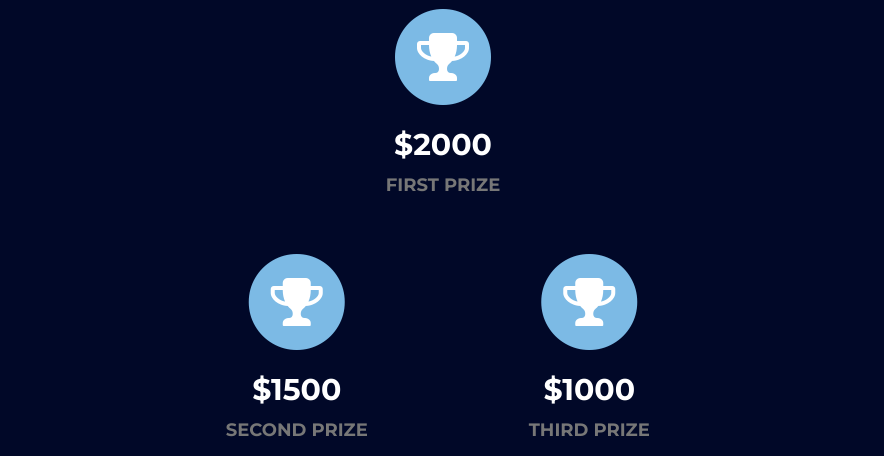
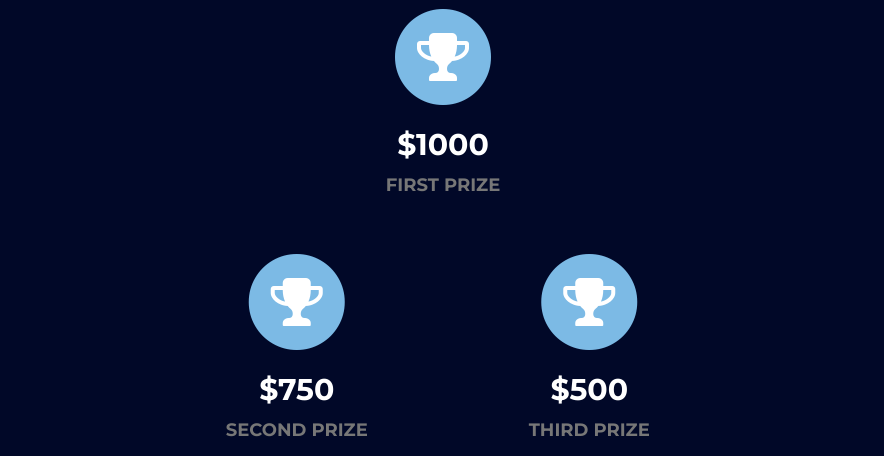
Before and after one commit to kevin-mao/HealthHacks, a plain HTML site: page index.html in a window 1280 px wide. Shown: the part 3680-4136 px from the top of the page, without its empty margins (197-1081 px from the left). Drawn offline with nearby package versions, Linux system fonts and the light colour scheme; a web font is replaced by a local one.

Commit message:
Prize changes

```diff
--- a/index.html
+++ b/index.html
@@ -280,7 +280,7 @@
                         <i class="fa fa-circle fa-stack-2x text-primary"></i>
                         <i class="fa fa-trophy fa-stack-1x fa-inverse"></i>
                     </span>
-                    <h2 class="service-heading">$2000</h2>
+                    <h2 class="service-heading">$1000</h2>
                     <h4 class="text-muted">First Prize</h4>
                 </div>
             </div>
@@ -292,7 +292,7 @@
                         <i class="fa fa-circle fa-stack-2x text-primary"></i>
                         <i class="fa fa-trophy fa-stack-1x fa-inverse"></i>
                     </span>
-                    <h2 class="service-heading">$1500</h2>
+                    <h2 class="service-heading">$750</h2>
                     <h4 class="text-muted">Second Prize</h4>
                 </div>
                 <div class="col-md-3">
@@ -300,7 +300,7 @@
                         <i class="fa fa-circle fa-stack-2x text-primary"></i>
                         <i class="fa fa-trophy fa-stack-1x fa-inverse"></i>
                     </span>
-                    <h2 class="service-heading">$1000</h2>
+                    <h2 class="service-heading">$500</h2>
                     <h4 class="text-muted">Third Prize</h4>
                 </div>
             </div>
```
